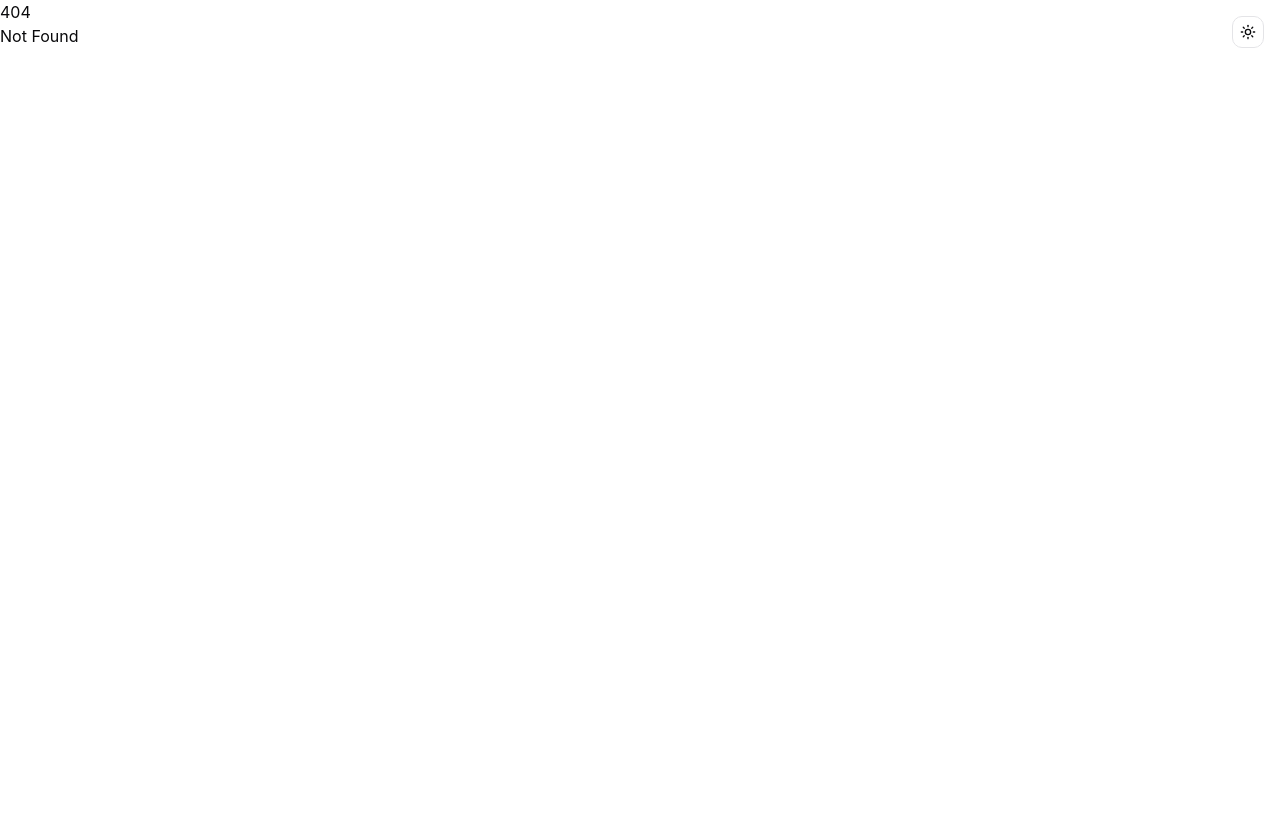
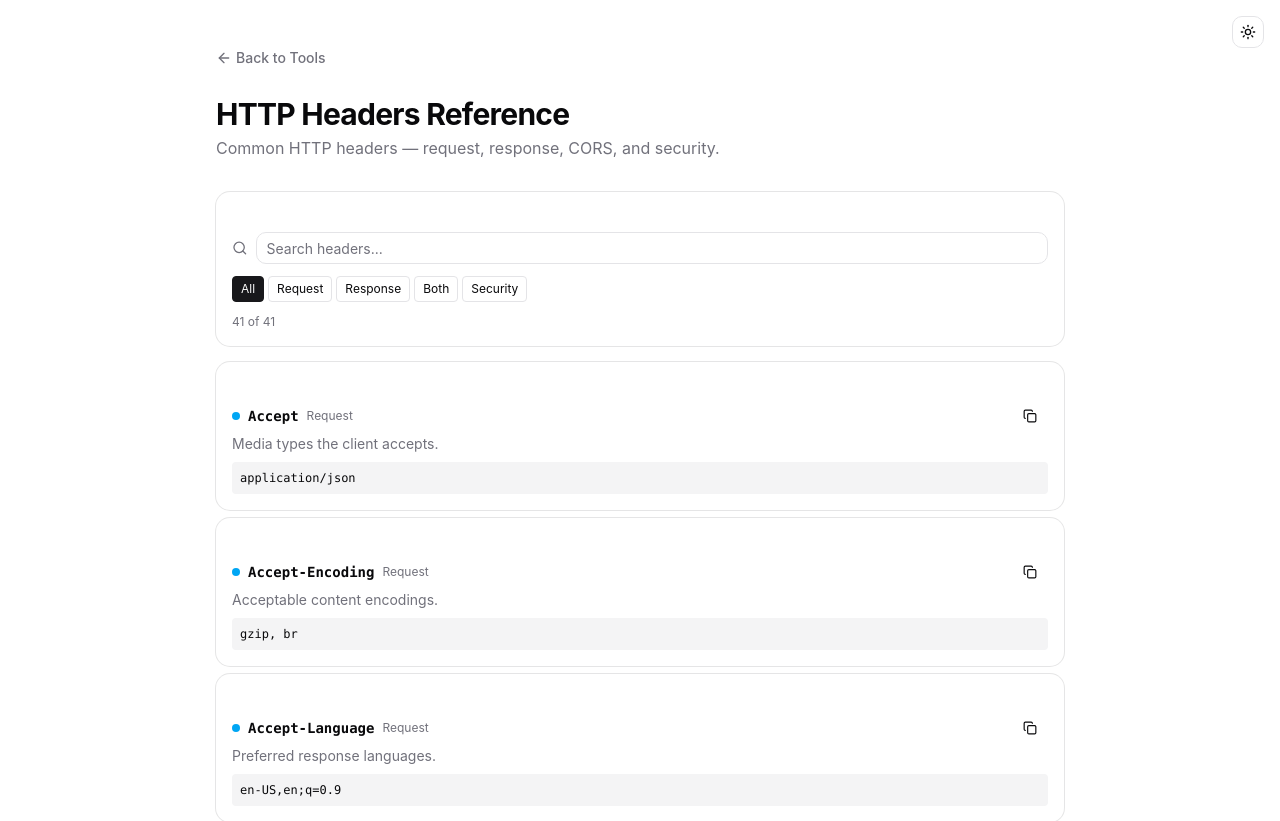
Before and after one commit to orykr/tool.ory.kr, a SvelteKit app in the folder frontend/: page /headers in a window 1280 px wide. Before the commit this address had no page. Shown: the top 821 px of the page. Before the commit the page ends 800 px from the top, so only its background shows below. Built offline with nearby package versions, Linux system fonts and the light colour scheme.

Commit message:
feat(headers): add HTTP headers reference (request/response/CORS/security)

```diff
--- /dev/null
+++ b/frontend/src/lib/http-headers.ts
@@ -0,0 +1,53 @@
+export interface HeaderEntry {
+	name: string;
+	category: "Request" | "Response" | "Both" | "Security";
+	description: string;
+	example?: string;
+}
+
+export const HTTP_HEADERS: HeaderEntry[] = [
+	{ name: "Accept", category: "Request", description: "Media types the client accepts.", example: "application/json" },
+	{ name: "Accept-Encoding", category: "Request", description: "Acceptable content encodings.", example: "gzip, br" },
+	{ name: "Accept-Language", category: "Request", description: "Preferred response languages.", example: "en-US,en;q=0.9" },
+	{ name: "Authorization", category: "Request", description: "Credentials for authentication.", example: "Bearer eyJhbGciOiJIUzI1NiIsInR..." },
+	{ name: "Cookie", category: "Request", description: "Cookies stored for the host.", example: "session=abc; theme=dark" },
+	{ name: "Host", category: "Request", description: "Target host (HTTP/1.1 required).", example: "api.example.com" },
+	{ name: "If-Modified-Since", category: "Request", description: "Conditional GET — only return if modified after.", example: "Tue, 01 Jan 2024 00:00:00 GMT" },
+	{ name: "If-None-Match", category: "Request", description: "Conditional GET on ETag.", example: '"33a64df5"' },
+	{ name: "Origin", category: "Request", description: "Origin of the request (CORS).", example: "https://example.com" },
+	{ name: "Range", category: "Request", description: "Request a byte range.", example: "bytes=0-1023" },
+	{ name: "Referer", category: "Request", description: "URL the request was made from.", example: "https://example.com/page" },
+	{ name: "User-Agent", category: "Request", description: "Identifies the client software.", example: "Mozilla/5.0 ..." },
+	{ name: "X-Forwarded-For", category: "Request", description: "Client IP through a proxy chain.", example: "203.0.113.1, 198.51.100.2" },
+	{ name: "X-Requested-With", category: "Request", description: "Distinguishes XHR / fetch.", example: "XMLHttpRequest" },
+
+	{ name: "Cache-Control", category: "Both", description: "Caching directives.", example: "public, max-age=3600, immutable" },
+	{ name: "Content-Encoding", category: "Both", description: "Compression applied to body.", example: "gzip" },
+	{ name: "Content-Length", category: "Both", description: "Body size in bytes.", example: "256" },
+	{ name: "Content-Type", category: "Both", description: "Media type of the body.", example: "application/json; charset=utf-8" },
+
+	{ name: "Access-Control-Allow-Origin", category: "Response", description: "Allowed origin for CORS.", example: "*" },
+	{ name: "Access-Control-Allow-Methods", category: "Response", description: "Allowed HTTP methods.", example: "GET, POST, PUT" },
+	{ name: "Access-Control-Allow-Headers", category: "Response", description: "Allowed request headers.", example: "Content-Type, Authorization" },
+	{ name: "Access-Control-Allow-Credentials", category: "Response", description: "Allow credentials over CORS.", example: "true" },
+	{ name: "Access-Control-Max-Age", category: "Response", description: "Preflight cache duration in seconds.", example: "86400" },
+	{ name: "ETag", category: "Response", description: "Identifier for a specific resource version.", example: '"686897696a7c876b7e"' },
+	{ name: "Expires", category: "Response", description: "Date/time after which response is stale.", example: "Wed, 01 Jan 2025 00:00:00 GMT" },
+	{ name: "Last-Modified", category: "Response", description: "Last modification date of the resource.", example: "Tue, 15 Nov 2024 12:45:26 GMT" },
+	{ name: "Location", category: "Response", description: "Redirect target or new resource URL.", example: "/login" },
+	{ name: "Retry-After", category: "Response", description: "Seconds (or date) to wait before retrying.", example: "120" },
+	{ name: "Server", category: "Response", description: "Origin server software.", example: "nginx/1.25.1" },
+	{ name: "Set-Cookie", category: "Response", description: "Sets cookies on the client.", example: "session=abc; HttpOnly; Secure; SameSite=Strict" },
+	{ name: "Vary", category: "Response", description: "Headers that affect cache key.", example: "Accept-Encoding, User-Agent" },
+	{ name: "WWW-Authenticate", category: "Response", description: "Required auth scheme.", example: 'Basic realm="example"' },
+
+	{ name: "Content-Security-Policy", category: "Security", description: "CSP directives.", example: "default-src 'self'" },
+	{ name: "Strict-Transport-Security", category: "Security", description: "Enforce HTTPS (HSTS).", example: "max-age=63072000; includeSubDomains; preload" },
+	{ name: "X-Content-Type-Options", category: "Security", description: "Disable MIME sniffing.", example: "nosniff" },
+	{ name: "X-Frame-Options", category: "Security", description: "Iframe embedding policy.", example: "DENY" },
+	{ name: "Referrer-Policy", category: "Security", description: "Referer header policy.", example: "strict-origin-when-cross-origin" },
+	{ name: "Permissions-Policy", category: "Security", description: "Browser feature permissions.", example: "geolocation=(), camera=()" },
+	{ name: "Cross-Origin-Opener-Policy", category: "Security", description: "Cross-origin opener policy.", example: "same-origin" },
+	{ name: "Cross-Origin-Embedder-Policy", category: "Security", description: "Cross-origin embedder policy.", example: "require-corp" },
+	{ name: "Cross-Origin-Resource-Policy", category: "Security", description: "Cross-origin resource policy.", example: "same-origin" }
+];
--- a/frontend/src/routes/+page.svelte
+++ b/frontend/src/routes/+page.svelte
@@ -246,6 +246,11 @@
 			href: "/ini",
 			title: "INI ↔ JSON Converter",
 			description: "Convert between INI config and JSON."
+		},
+		{
+			href: "/headers",
+			title: "HTTP Headers Reference",
+			description: "Searchable reference for request, response, and security headers."
 		}
 	];
 </script>
--- /dev/null
+++ b/frontend/src/routes/headers/+page.svelte
@@ -0,0 +1,109 @@
+<script lang="ts">
+	import * as Card from "$lib/components/ui/card/index.js";
+	import { Input } from "$lib/components/ui/input/index.js";
+	import { Button } from "$lib/components/ui/button/index.js";
+	import ArrowLeft from "@lucide/svelte/icons/arrow-left";
+	import Search from "@lucide/svelte/icons/search";
+	import Copy from "@lucide/svelte/icons/copy";
+	import Check from "@lucide/svelte/icons/check";
+	import { HTTP_HEADERS } from "$lib/http-headers";
+
+	let query = $state("");
+	let activeCategory = $state<"All" | "Request" | "Response" | "Both" | "Security">("All");
+
+	let filtered = $derived.by(() => {
+		const q = query.trim().toLowerCase();
+		return HTTP_HEADERS.filter((h) => {
+			if (activeCategory !== "All" && h.category !== activeCategory) return false;
+			if (!q) return true;
+			return (
+				h.name.toLowerCase().includes(q) ||
+				h.description.toLowerCase().includes(q) ||
+				(h.example?.toLowerCase().includes(q) ?? false)
+			);
+		});
+	});
+
+	let copied = $state<string | null>(null);
+	async function copy(value: string) {
+		await navigator.clipboard.writeText(value);
+		copied = value;
+		setTimeout(() => (copied = null), 1200);
+	}
+
+	function colorFor(category: HeaderEntry["category"]): string {
+		if (category === "Request") return "bg-sky-500";
+		if (category === "Response") return "bg-emerald-500";
+		if (category === "Security") return "bg-rose-500";
+		return "bg-violet-500";
+	}
+
+	type HeaderEntry = (typeof HTTP_HEADERS)[number];
+</script>
+
+<main class="container mx-auto max-w-4xl px-6 py-12">
+	<nav class="mb-6">
+		<a
+			href="/"
+			class="text-muted-foreground hover:text-foreground inline-flex items-center gap-1 text-sm font-medium transition-colors"
+		>
+			<ArrowLeft class="h-4 w-4" />
+			Back to Tools
+		</a>
+	</nav>
+
+	<header class="mb-8">
+		<h1 class="text-3xl font-bold tracking-tight">HTTP Headers Reference</h1>
+		<p class="text-muted-foreground mt-1">
+			Common HTTP headers — request, response, CORS, and security.
+		</p>
+	</header>
+
+	<Card.Root class="mb-4">
+		<Card.Content class="space-y-3 pt-6">
+			<div class="flex items-center gap-2">
+				<Search class="text-muted-foreground h-4 w-4" />
+				<Input bind:value={query} placeholder="Search headers..." />
+			</div>
+			<div class="flex flex-wrap gap-1">
+				{#each ["All", "Request", "Response", "Both", "Security"] as cat (cat)}
+					<button
+						type="button"
+						class="rounded border px-2 py-1 text-xs {activeCategory === cat
+							? 'bg-primary text-primary-foreground border-primary'
+							: 'bg-background hover:bg-muted'}"
+						onclick={() => (activeCategory = cat as typeof activeCategory)}
+					>
+						{cat}
+					</button>
+				{/each}
+			</div>
+			<p class="text-muted-foreground text-xs">{filtered.length} of {HTTP_HEADERS.length}</p>
+		</Card.Content>
+	</Card.Root>
+
+	<div class="space-y-2">
+		{#each filtered as h (h.name)}
+			<Card.Root>
+				<Card.Content class="pt-6">
+					<div class="flex items-center justify-between gap-3">
+						<div class="flex items-center gap-2">
+							<span class="inline-block h-2 w-2 rounded-full {colorFor(h.category)}"></span>
+							<code class="font-semibold">{h.name}</code>
+							<span class="text-muted-foreground text-xs">{h.category}</span>
+						</div>
+						{#if h.example}
+							<Button variant="ghost" size="sm" onclick={() => copy(`${h.name}: ${h.example}`)}>
+								{#if copied === `${h.name}: ${h.example}`}<Check />{:else}<Copy />{/if}
+							</Button>
+						{/if}
+					</div>
+					<p class="text-muted-foreground mt-1 text-sm">{h.description}</p>
+					{#if h.example}
+						<p class="bg-muted mt-2 rounded p-2 font-mono text-xs break-all">{h.example}</p>
+					{/if}
+				</Card.Content>
+			</Card.Root>
+		{/each}
+	</div>
+</main>
```
